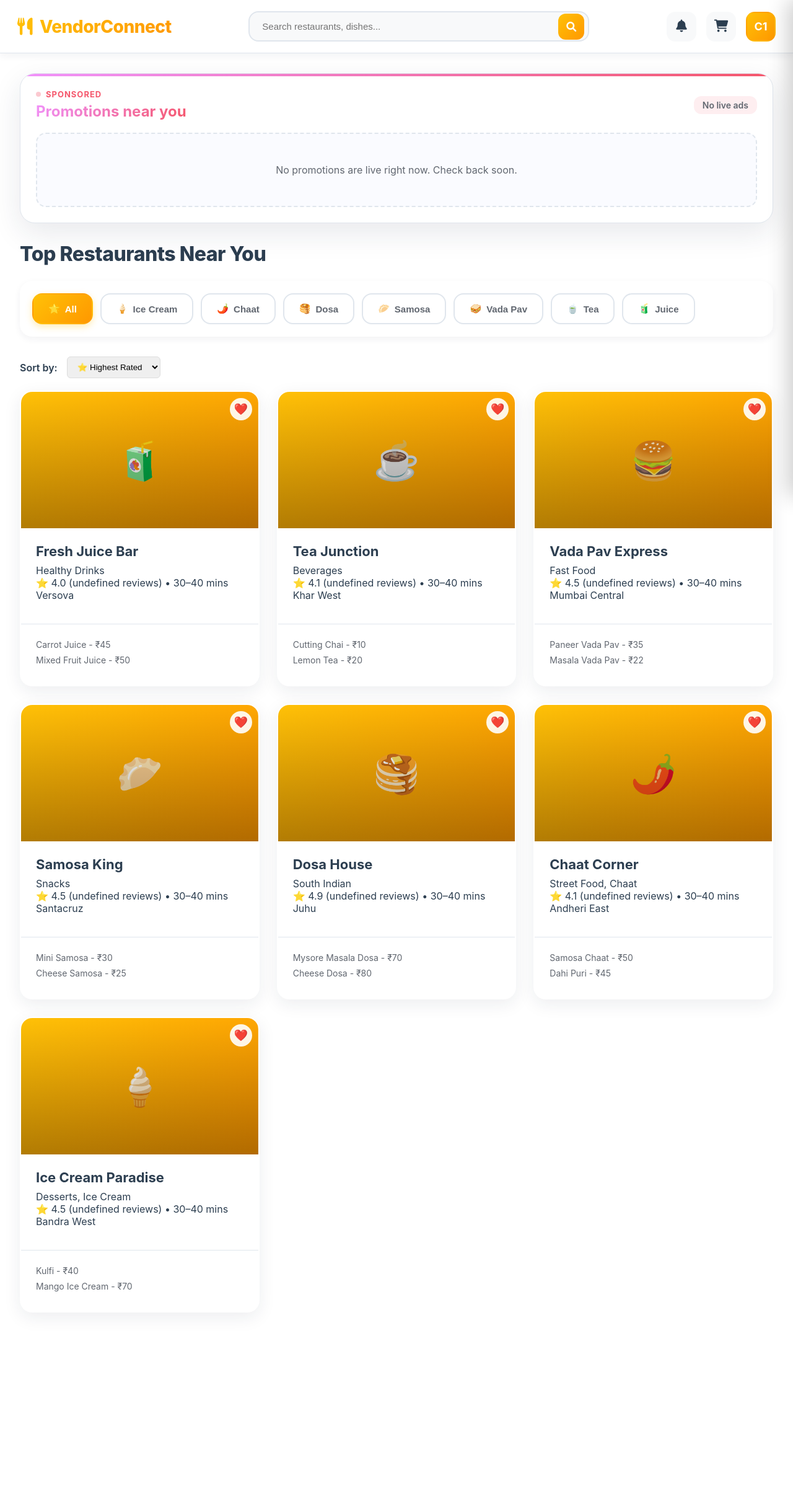
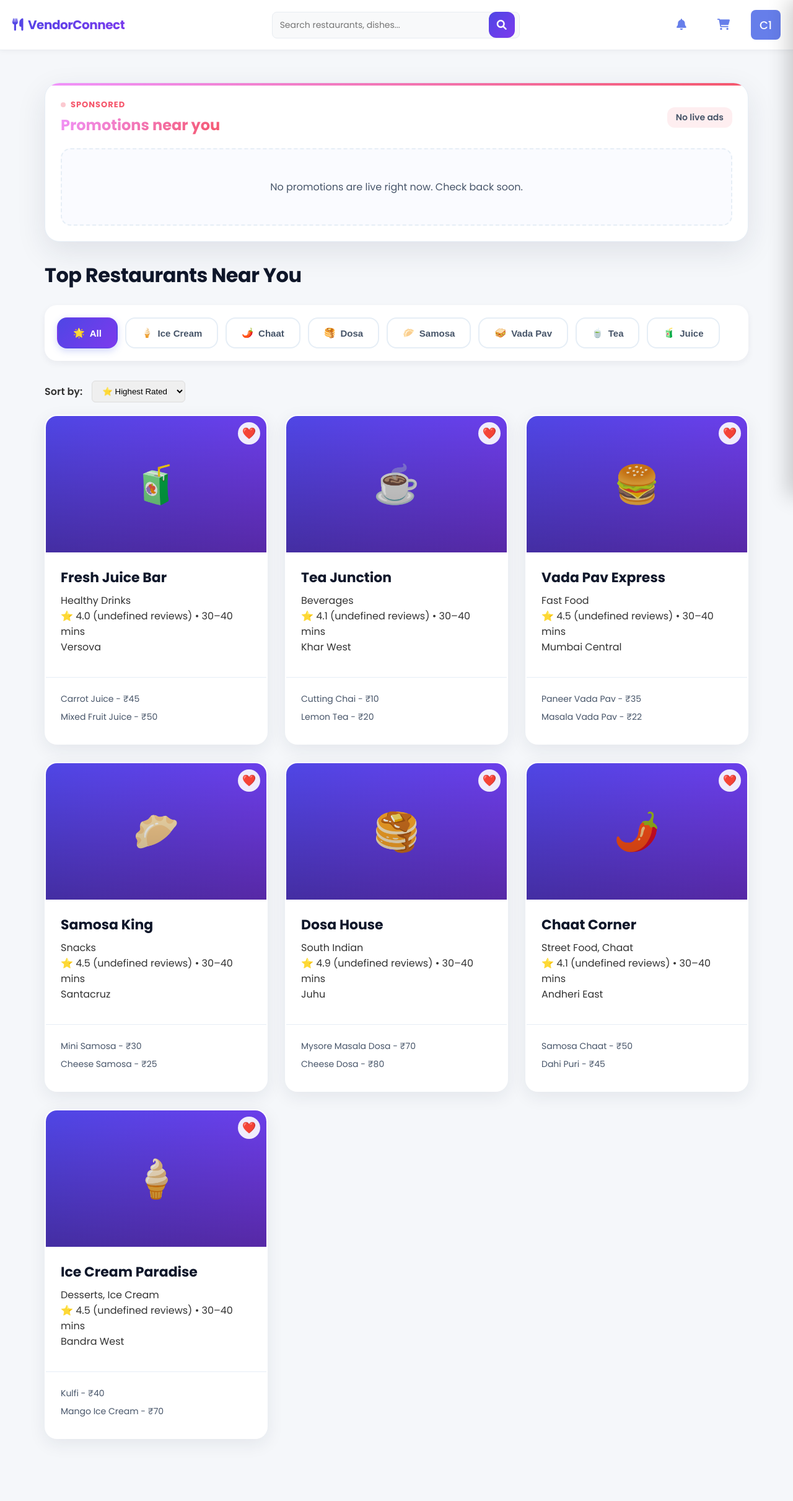
Before and after one commit to karthikj30/VendorConnect, a Flask app: page /customer/dashboard in a window 1280 px wide. Shown: the whole page at 62% size. Before the commit the page ends 2118 px from the top, so only its background shows below. Run offline with Flask 3, Linux system fonts and the light colour scheme; data comes from the database, SQL or seed files in the repository; data that the repository does not hold is empty.

Commit message:
Update customer dashboard UI to match modern style
- Added Poppins font family for consistency with other pages
- Updated header styling: clean white background with subtle border and shadow
- Modernized color scheme: #667eea for primary, #f5f7fa background
- Improved search bar styling with proper spacing and borders
- Enhanced navigation icons and profile button appearance
- Applied consistent spacing and typography throughout
- Maintains all existing functionality while improving visual consistency

```diff
--- a/VendorConnect-main/static/css/customer_dashboard.css
+++ b/VendorConnect-main/static/css/customer_dashboard.css
@@ -6,12 +6,12 @@
 }
 
 :root {
-    /* Primary color palette - Match vendor dashboard */
-    --brand-1: #ffc107; /* yellow/gold */
-    --brand-2: #ff9800; /* orange */
-    --brand-grad: linear-gradient(135deg, #ffc107 0%, #ff9800 100%);
-    --accent-1: #2196f3; /* blue */
-    --accent-2: #4caf50; /* green */
+    /* Primary color palette */
+    --brand-1: #4f46e5; /* indigo */
+    --brand-2: #7c3aed; /* purple */
+    --brand-grad: linear-gradient(135deg, var(--brand-1) 0%, var(--brand-2) 100%);
+    --accent-1: #06b6d4; /* turquoise */
+    --accent-2: #f97316; /* orange */
 
     /* Semantic
        Primary/secondary are gradients used for buttons / highlights
@@ -22,15 +22,12 @@
     --warning: linear-gradient(135deg, #fa709a 0%, #fee140 100%);
 
     /* UI colors */
-    --bg: #f5f7fa;
+    --bg: #f4f7fa;
     --card-bg: #ffffff;
-    --text-primary: #2c3e50;
-    --text-secondary: #616770;
+    --text-primary: #0f172a;
+    --text-secondary: #475569;
     --muted: #94a3b8;
-    --border: #e0e6ed;
-    --sidebar-bg: #2c3e50;
-    --sidebar-text: #ecf0f1;
-    --sidebar-muted: #bdc3c7;
+    --border: #e6eef6;
 
     /* Shadows */
     --shadow-sm: 0 4px 12px rgba(28, 37, 65, 0.06);
@@ -642,7 +639,7 @@ body {
     background: var(--primary);
     color: white;
     border-color: transparent;
-    box-shadow: 0 4px 12px rgba(255, 193, 7, 0.3);
+    box-shadow: 0 4px 12px rgba(102, 126, 234, 0.3);
 }
 
 /* Vendors Grid */
@@ -1703,12 +1700,12 @@ body {
 }
 
 ::-webkit-scrollbar-thumb {
-    background: linear-gradient(135deg, #ffc107 0%, #ff9800 100%);
+    background: linear-gradient(135deg, #667eea 0%, #764ba2 100%);
     border-radius: 10px;
 }
 
 ::-webkit-scrollbar-thumb:hover {
-    background: linear-gradient(135deg, #ff9800 0%, #ffc107 100%);
+    background: linear-gradient(135deg, #764ba2 0%, #667eea 100%);
 }
 
 /* Loading States */
--- a/VendorConnect-main/templates/customer_dashboard.html
+++ b/VendorConnect-main/templates/customer_dashboard.html
@@ -6,7 +6,41 @@
     <meta name="viewport" content="width=device-width, initial-scale=1.0">
     <title>VendorConnect - Customer Dashboard</title>
     <link href="https://cdnjs.cloudflare.com/ajax/libs/font-awesome/6.0.0/css/all.min.css" rel="stylesheet">
+    <link href="https://fonts.googleapis.com/css2?family=Poppins:wght@400;500;600;700&display=swap" rel="stylesheet">
     <link rel="stylesheet" href="/static/css/customer_dashboard.css">
+    <style>
+        /* Override for consistent modern UI styling */
+        body { font-family: 'Poppins', sans-serif; background: #f5f7fa; color: #333; }
+        .header {
+            background: #ffffff;
+            border-bottom: 1px solid #e8ecf1;
+            padding: 16px 20px;
+            display: flex;
+            justify-content: space-between;
+            align-items: center;
+            box-shadow: 0 2px 8px rgba(0,0,0,0.04);
+        }
+        .logo { font-size: 20px; font-weight: 700; color: #667eea; display: flex; align-items: center; gap: 8px; }
+        .search-bar {
+            flex: 1;
+            max-width: 400px;
+            margin: 0 30px;
+            position: relative;
+        }
+        .search-bar input {
+            width: 100%;
+            padding: 10px 12px;
+            border: 1px solid #e8ecf1;
+            border-radius: 8px;
+            font-size: 14px;
+            font-family: 'Poppins', sans-serif;
+        }
+        .header-icons { display: flex; gap: 20px; align-items: center; }
+        .icon-btn { background: none; border: none; font-size: 18px; color: #667eea; cursor: pointer; position: relative; }
+        .badge { position: absolute; top: -8px; right: -8px; background: #f97316; color: white; font-size: 10px; padding: 2px 6px; border-radius: 10px; }
+        .profile-btn { padding: 8px 16px; background: #667eea; color: white; border-radius: 8px; cursor: pointer; font-weight: 500; }
+        .main-container { max-width: 1200px; margin: 20px auto; }
+    </style>
     <script>
         // Global error handler for Google Maps
         window.gm_authFailure = function() {
```
Also changed, not shown: other parts of VendorConnect-main/static/css/customer_dashboard.css (+42 -42 lines).
